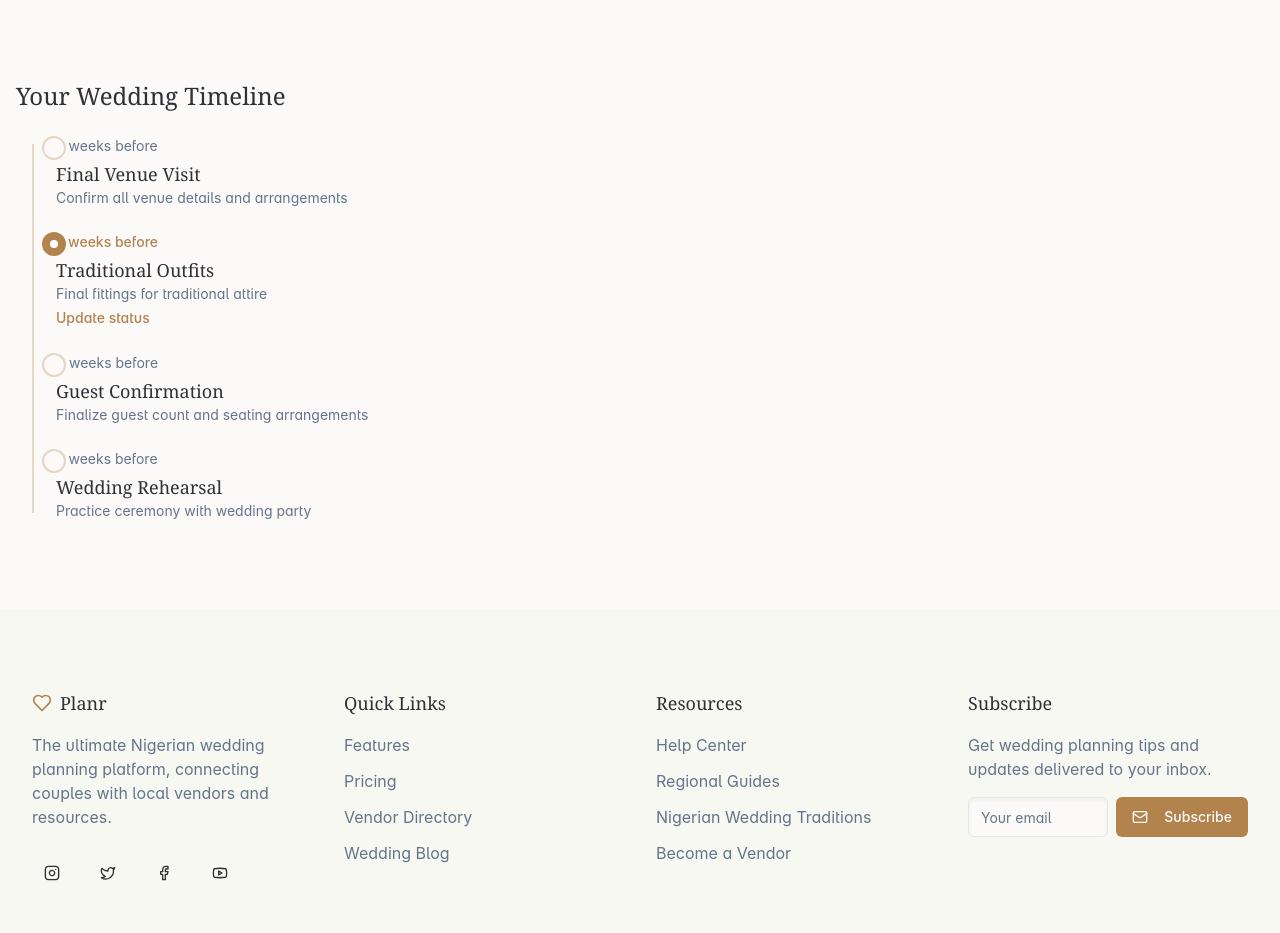
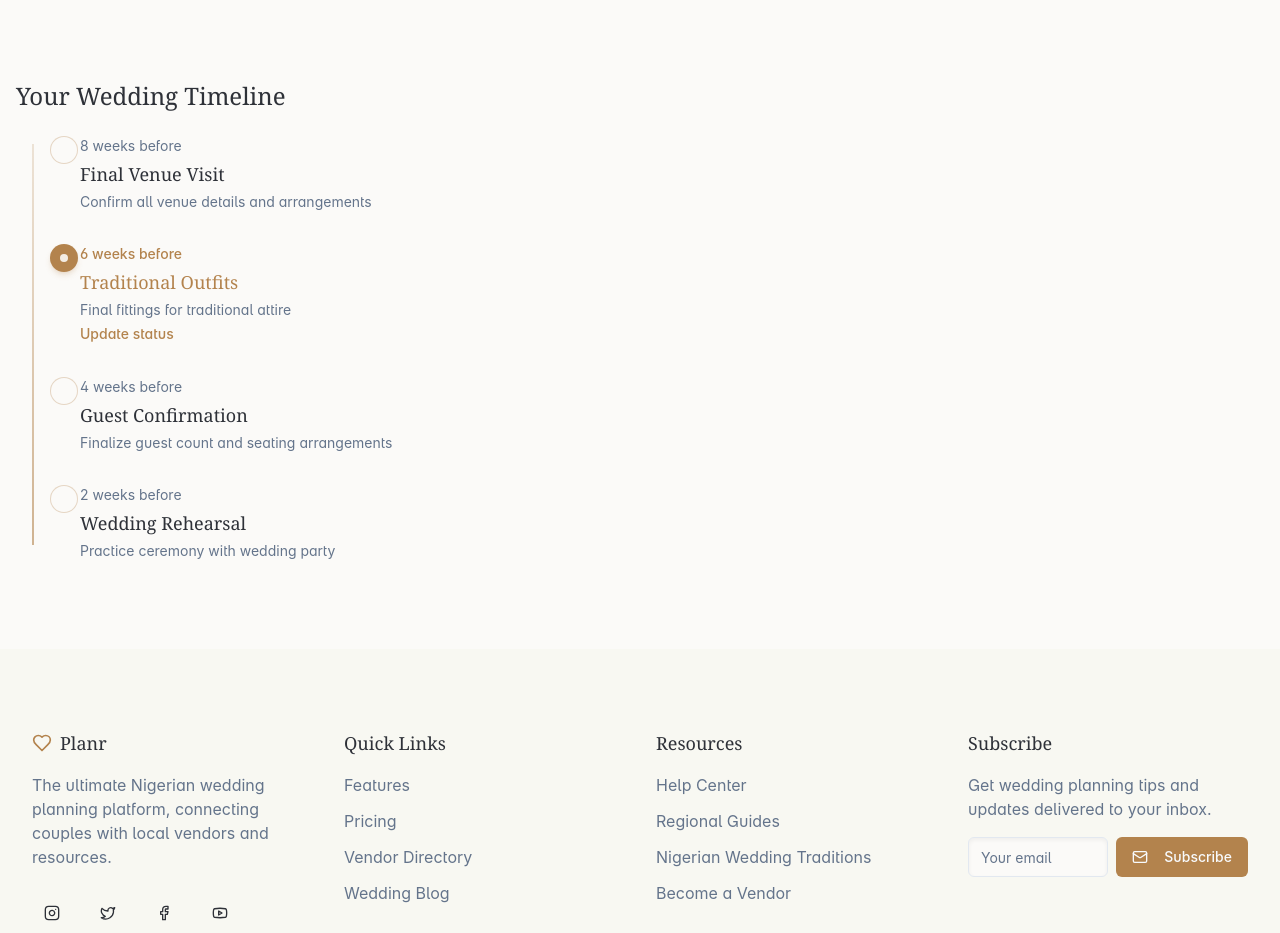
Before and after one commit to nehyabah/event-empower, a React (Vite) app: page /home in a window 1280 px wide. Shown: the part 1120-2053 px from the top of the page. Built offline with nearby package versions, Linux system fonts and the light colour scheme; sample sign-in values are in the browser's storage.

Commit message:
Improve UI appearance
The prompt requested to improve the appearance of a part of the UI.

```diff
--- a/src/pages/UserHomepage.tsx
+++ b/src/pages/UserHomepage.tsx
@@ -72,10 +72,10 @@ const UserHomepage = () => {
             </div>
           </section>
 
-          {/* Important Dates - Fixed Timeline */}
+          {/* Important Dates - Sleeker Timeline */}
           <section className="py-6">
             <h2 className="text-2xl font-serif mb-6">Your Wedding Timeline</h2>
-            <div className="relative pl-8 md:pl-10 space-y-6 max-w-2xl before:absolute before:left-3 md:before:left-4 before:top-2 before:bottom-2 before:w-0.5 before:bg-primary/30">
+            <div className="relative pl-10 md:pl-12 space-y-8 max-w-2xl before:absolute before:left-4 before:top-2 before:bottom-4 before:w-0.5 before:bg-gradient-to-b before:from-primary/20 before:to-primary/60">
               <TimelineItem
                 date="8 weeks before"
                 title="Final Venue Visit"
@@ -137,25 +137,27 @@ interface TimelineItemProps {
 }
 
 const TimelineItem = ({ date, title, description, active = false }: TimelineItemProps) => (
-  <div className="relative">
-    <div className={`absolute w-6 h-6 rounded-full border-2 -left-[11px] md:-left-[14px] top-0 flex items-center justify-center ${
-      active
-        ? "bg-primary border-primary"
-        : "bg-background border-primary/30"
-    }`}>
-      {active && <div className="w-2 h-2 rounded-full bg-white"></div>}
+  <div className="relative group">
+    <div className={`absolute w-7 h-7 rounded-full -left-[14px] top-0 flex items-center justify-center
+      ${active
+        ? "bg-primary shadow-md shadow-primary/20"
+        : "bg-background border border-primary/30"
+      } transition-all duration-300 group-hover:scale-110`}>
+      {active && <div className="w-2 h-2 rounded-full bg-white animate-pulse"></div>}
     </div>
+    <div className="pl-4">
       <div className={`${active ? "text-primary font-medium" : "text-muted-foreground"} text-sm mb-1`}>
         {date}
       </div>
-    <h3 className="font-medium text-lg">{title}</h3>
+      <h3 className={`font-medium text-lg mb-1 ${active ? "text-primary" : ""}`}>{title}</h3>
       <p className="text-muted-foreground text-sm">{description}</p>
       {active && (
-      <Button variant="link" className="p-0 h-auto text-primary mt-1">
+        <Button variant="link" className="p-0 h-auto text-primary mt-1 hover:text-primary/80">
           Update status
         </Button>
       )}
     </div>
+  </div>
 );
 
 export default UserHomepage;
```
Lines whose indentation alone changed are shown as unchanged.
